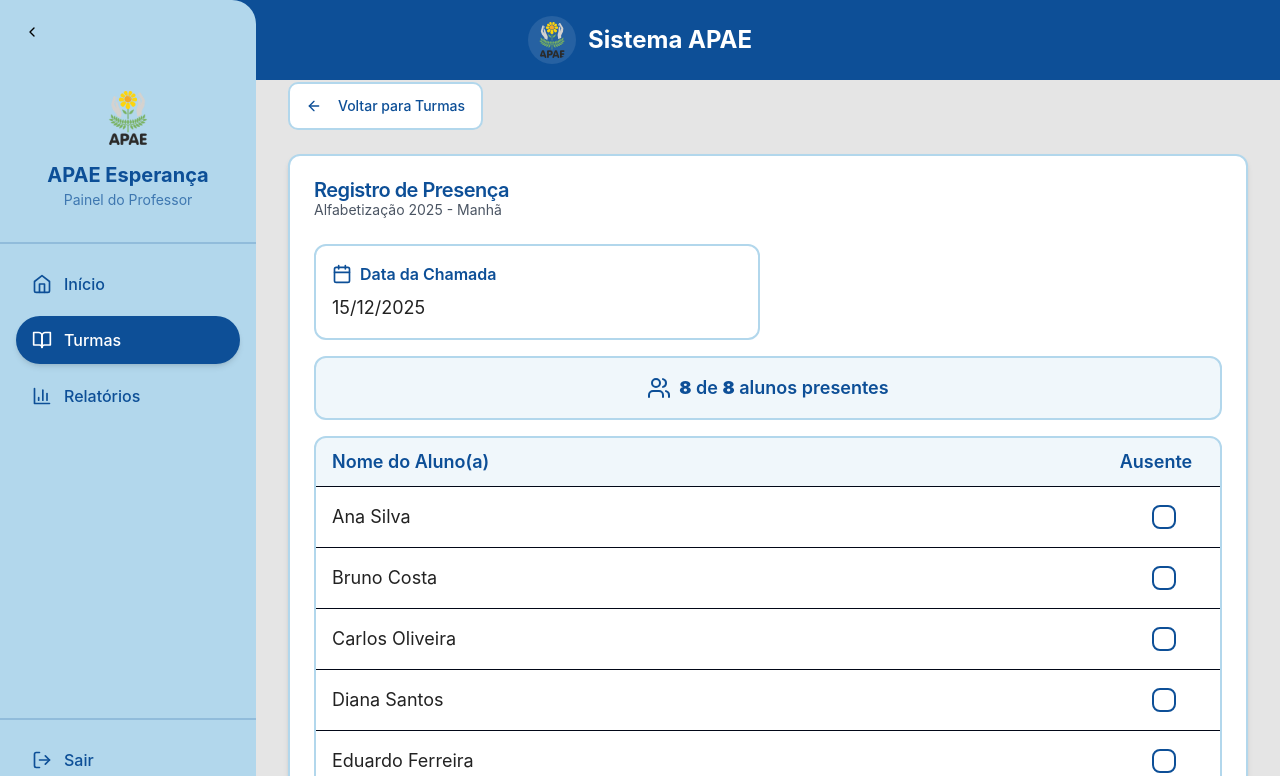
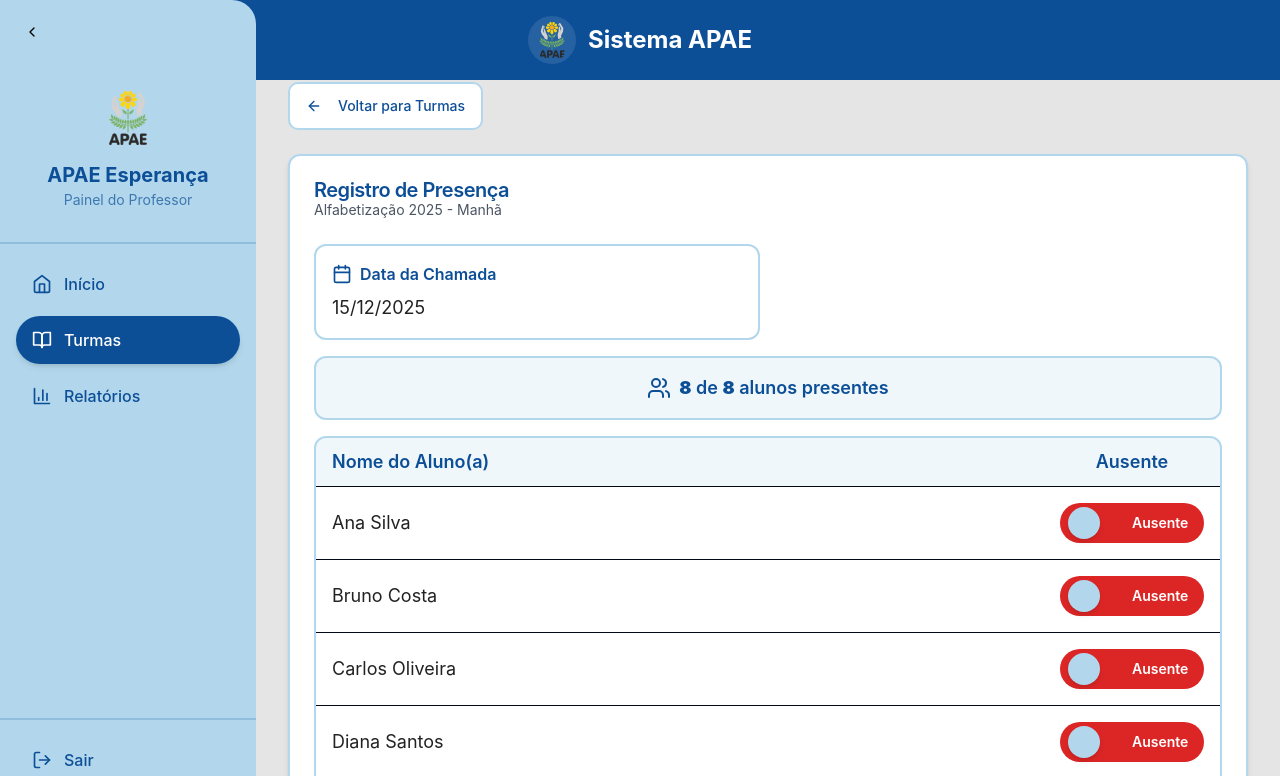
Before and after one commit to IFPBEsp/APAE-gestao-escolar, a Next.js app in the folder app/: page /professor/turmas/1/chamada in a window 1280 px wide. Shown: the top 776 px of the page. Built offline with nearby package versions, Linux system fonts and the light colour scheme.

Commit message:
feat: switch no lugar do botao esta funcional, de certa maneira

```diff
--- a/app/src/app/professor/page.tsx
+++ b/app/src/app/professor/page.tsx
@@ -31,7 +31,7 @@ export default function ProfessorDashboard() {
   const [turmaAlunosSelecionada, setTurmaAlunosSelecionada] = useState<string>("");
 
   const professorData = {
-    nome: "Maria Santos",
+    nome: "Hugo Figueiredo",
     turmas: [
       {
         id: 1,
--- /dev/null
+++ b/app/src/components/Button/Attendance-switch.tsx
@@ -0,0 +1,48 @@
+interface AttendanceSwitchProps {
+  value: boolean; // true = presente, false = ausente
+  onChange: (value: boolean) => void;
+}
+
+export function AttendanceSwitch({ value, onChange }: AttendanceSwitchProps) {
+  return (
+    <button
+      onClick={() => onChange(!value)}
+      className={`
+        relative flex items-center w-36 h-10 rounded-full transition-all duration-300 px-2
+        ${value ? "bg-green-600" : "bg-red-600"}
+      `}
+    >
+      {/* Bolinha */}
+      <div
+        className={`
+          absolute bg-[#B2D7EC] h-8 w-8 rounded-full shadow-md transform transition-transform duration-300
+          ${value ? "translate-x-24" : "translate-x-0"}
+        `}
+      />
+
+      {/* Texto "Presente" que desliza */}
+      {value && (
+        <span
+          className={`
+            absolute font-semibold text-white text-sm transition-all duration-300
+            translate-x-4
+          `}
+        >
+          Presente
+        </span>
+      )}
+
+      {/* Texto "Ausente" que aparece quando o switch está vermelho */}
+      {!value && (
+        <span
+          className={`
+            absolute font-semibold text-white text-sm transition-all duration-300
+            translate-x-16
+          `}
+        >
+          Ausente
+        </span>
+      )}
+    </button>
+  );
+}
--- a/app/src/components/Chamada.tsx
+++ b/app/src/components/Chamada.tsx
@@ -11,6 +11,7 @@ import { useRouter } from "next/navigation";
 import ProfessorSidebar from "@/components/Sidebar/ProfessorSidebar";
 import { format } from "date-fns";
 import { ptBR } from "date-fns/locale";
+import { AttendanceSwitch } from "./Button/Attendance-switch";
 
 const studentsByClass: Record<string, Array<{id: number, name: string}>> = {
   "Alfabetização 2025 - Manhã": [
@@ -246,14 +247,11 @@ export default function Chamada({
                                 </TableCell>
                                 <TableCell className="text-center">
                                   <div className="flex justify-center">
-                                    <Checkbox
-                                      id={`student-${student.id}`}
-                                      checked={isAbsent}
-                                      onCheckedChange={(checked) =>
-                                        handleAttendanceChange(student.id, checked as boolean)
-                                      }
-                                      className="h-6 w-6 border-2 border-[#0D4F97] data-[state=checked]:bg-[#0D4F97] data-[state=checked]:text-white"
+                                    <AttendanceSwitch
+                                      value={isAbsent}
+                                      onChange={(v) => handleAttendanceChange(student.id, v)}
                                     />
+
                                   </div>
                                 </TableCell>
                               </TableRow>
```
